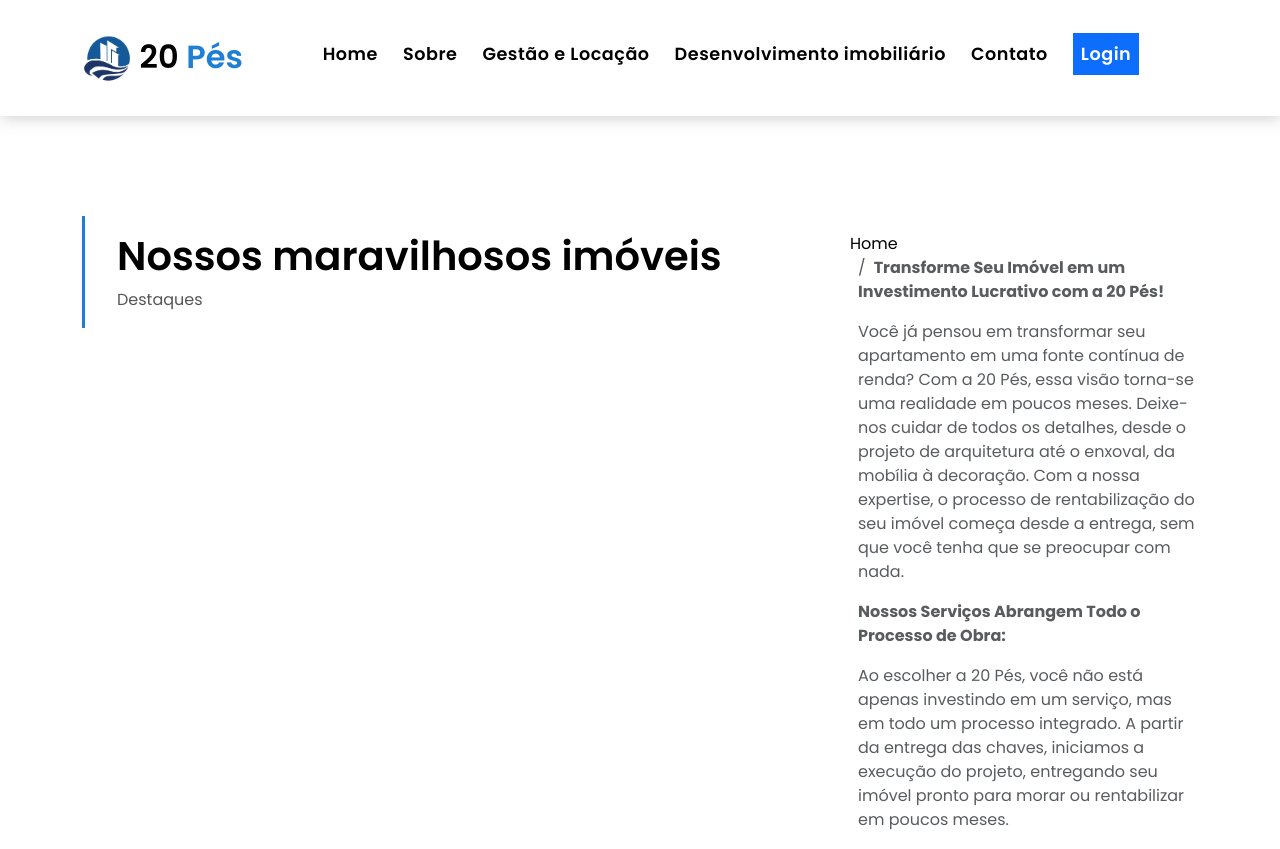
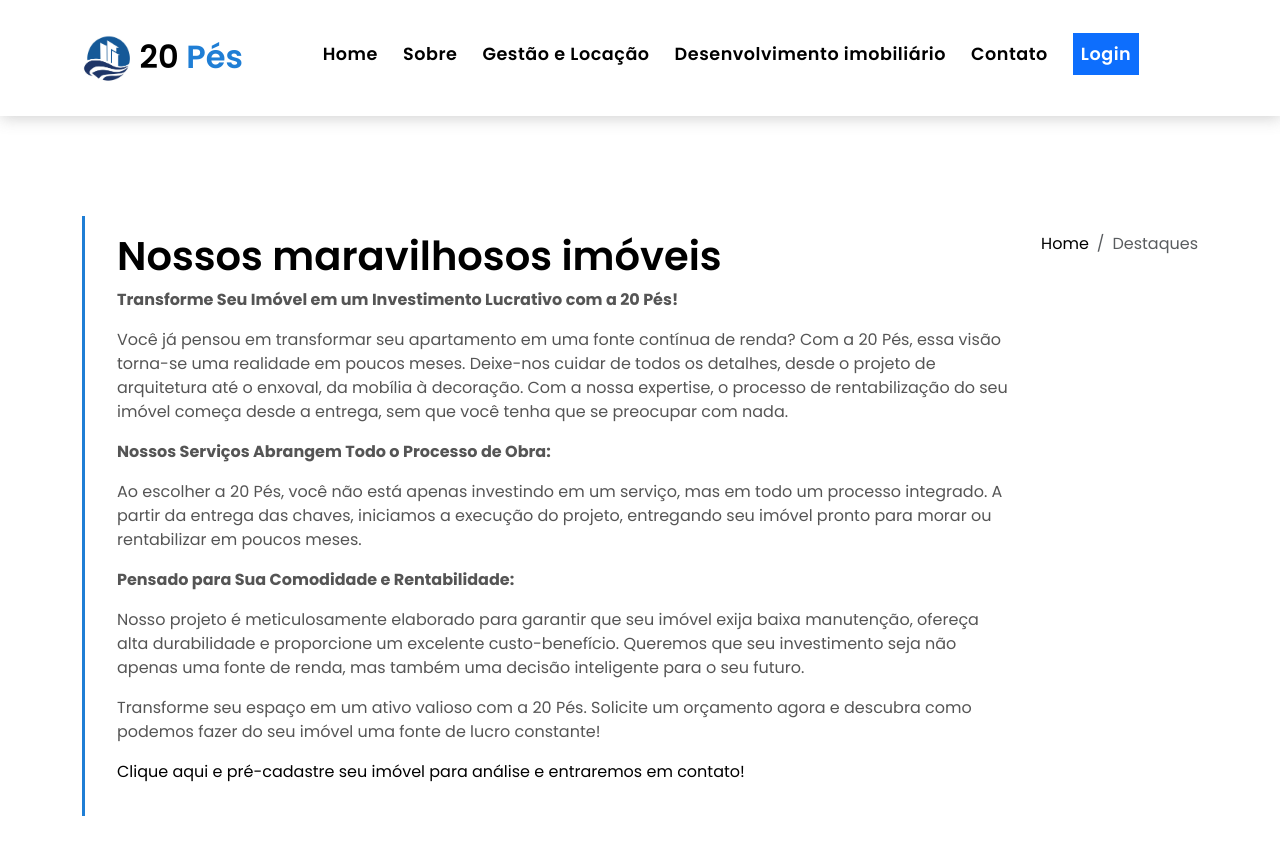
Before and after one commit to everlon/20pes, a Django app: page /imoveis/ in a window 1280 px wide. Shown: the top 849 px of the page. Run offline with Django 4.2, Linux system fonts and the light colour scheme; data comes from the database, SQL or seed files in the repository; some libraries are stand-ins or nearby versions.

```diff
--- a/imoveis/templates/property-grid.html
+++ b/imoveis/templates/property-grid.html
@@ -11,30 +11,32 @@
     <section class="intro-single">
       <div class="container">
         <div class="row">
-          <div class="col-md-12 col-lg-8">
+          <div class="col-md-12 col-lg-10">
             <div class="title-single-box">
               <h1 class="title-single">Nossos maravilhosos imóveis</h1>
-              <span class="color-text-a">Destaques</span>
+              <span class="color-text-a">
+                <p><strong>Transforme Seu Imóvel em um Investimento Lucrativo com a 20 Pés!</strong></p>
+                <p>Você já pensou em transformar seu apartamento em uma fonte contínua de renda? Com a 20 Pés, essa visão torna-se uma realidade em poucos meses. Deixe-nos cuidar de todos os detalhes, desde o projeto de arquitetura até o enxoval, da mobília à decoração. Com a nossa expertise, o processo de rentabilização do seu imóvel começa desde a entrega, sem que você tenha que se preocupar com nada.</p>
+
+                <p><strong>Nossos Serviços Abrangem Todo o Processo de Obra:</strong></p>
+                <p>Ao escolher a 20 Pés, você não está apenas investindo em um serviço, mas em todo um processo integrado. A partir da entrega das chaves, iniciamos a execução do projeto, entregando seu imóvel pronto para morar ou rentabilizar em poucos meses.</p>
+
+                <p><strong>Pensado para Sua Comodidade e Rentabilidade:</strong></p>
+                <p>Nosso projeto é meticulosamente elaborado para garantir que seu imóvel exija baixa manutenção, ofereça alta durabilidade e proporcione um excelente custo-benefício. Queremos que seu investimento seja não apenas uma fonte de renda, mas também uma decisão inteligente para o seu futuro.</p>
+                <p>Transforme seu espaço em um ativo valioso com a 20 Pés. Solicite um orçamento agora e descubra como podemos fazer do seu imóvel uma fonte de lucro constante!</p>
+
+                <p><a href="{% url 'property-new-Auth' %}">Clique aqui e pré-cadastre seu imóvel para análise e entraremos em contato!</a></p>
+              </span>
             </div>
           </div>
-          <div class="col-md-12 col-lg-4">
+          <div class="col-md-12 col-lg-2">
             <nav aria-label="breadcrumb" class="breadcrumb-box d-flex justify-content-lg-end">
               <ol class="breadcrumb">
                 <li class="breadcrumb-item">
                   <a href="{% url 'home' %}">Home</a>
                 </li>
                 <li class="breadcrumb-item active" aria-current="page">
-                  <p><strong>Transforme Seu Imóvel em um Investimento Lucrativo com a 20 Pés!</strong></p>
-                  <p>Você já pensou em transformar seu apartamento em uma fonte contínua de renda? Com a 20 Pés, essa visão torna-se uma realidade em poucos meses. Deixe-nos cuidar de todos os detalhes, desde o projeto de arquitetura até o enxoval, da mobília à decoração. Com a nossa expertise, o processo de rentabilização do seu imóvel começa desde a entrega, sem que você tenha que se preocupar com nada.</p>
-
-                  <p><strong>Nossos Serviços Abrangem Todo o Processo de Obra:</strong></p>
-                  <p>Ao escolher a 20 Pés, você não está apenas investindo em um serviço, mas em todo um processo integrado. A partir da entrega das chaves, iniciamos a execução do projeto, entregando seu imóvel pronto para morar ou rentabilizar em poucos meses.</p>
-
-                  <p><strong>Pensado para Sua Comodidade e Rentabilidade:</strong></p>
-                  <p>Nosso projeto é meticulosamente elaborado para garantir que seu imóvel exija baixa manutenção, ofereça alta durabilidade e proporcione um excelente custo-benefício. Queremos que seu investimento seja não apenas uma fonte de renda, mas também uma decisão inteligente para o seu futuro.</p>
-                  <p>Transforme seu espaço em um ativo valioso com a 20 Pés. Solicite um orçamento agora e descubra como podemos fazer do seu imóvel uma fonte de lucro constante!</p>
-
-                  <p><a href="{% url 'property-new-Auth' %}">Clique aqui e pré-cadastre seu imóvel para análise e entraremos em contato!</a></p>
+                  Destaques
                 </li>
               </ol>
             </nav>
```
